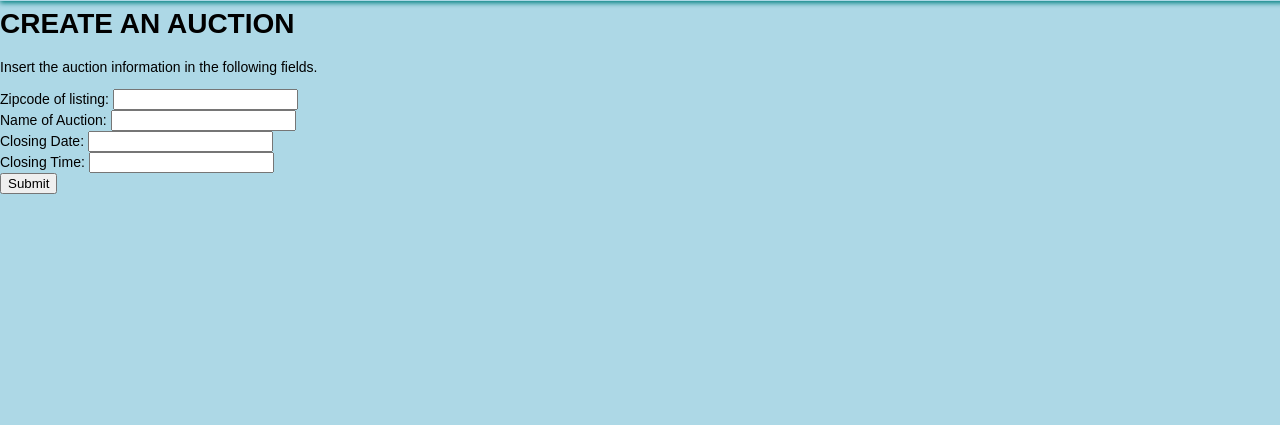
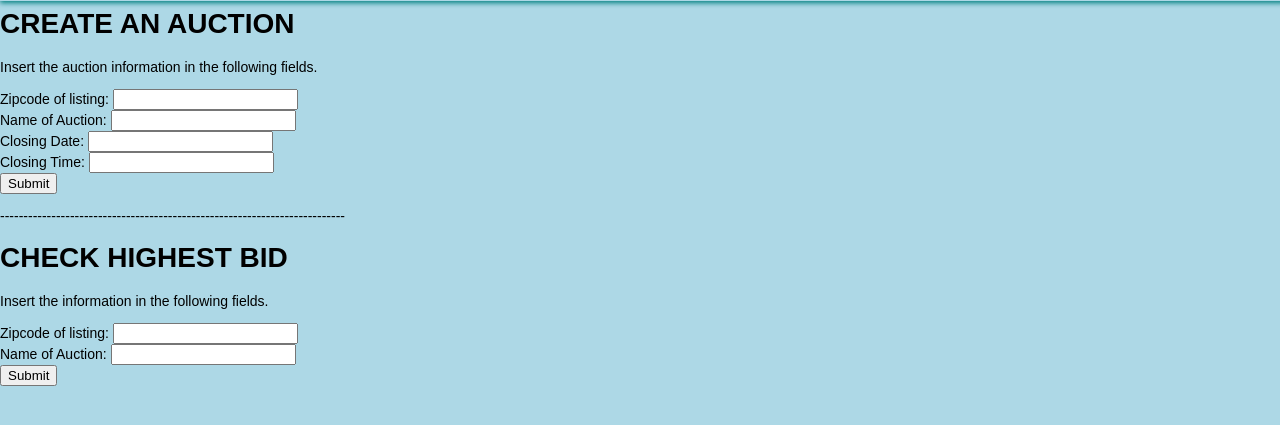
Before and after one commit to TheFuzzyUngulate/CPSC471-Frontend, a PHP site: page /auction-create.php in a window 1280 px wide. Shown: the part 59-484 px from the top of the page. Run offline with PHP 8.4, Linux system fonts and the light colour scheme.

Commit message:
Added check for maximum bid functionality

```diff
--- a/auction-create.php
+++ b/auction-create.php
@@ -39,6 +39,18 @@
 		<input type="submit">
 	</form>
 
+	<p>--------------------------------------------------------------------------</p>
+
+	<h1>CHECK HIGHEST BID</h1>
+	<p>Insert the information in the following fields.</p>
+
+	<form method='post' action='auction-create.php'>
+		Zipcode of listing: <input type="text" name="zipcode_check"><br>
+		Name of Auction: <input type="text" name="auction_name_check"><br>
+
+		<input type="submit">
+	</form>
+
 <?php
 	error_reporting(E_ALL);
 	ini_set("display_errors", 1);
@@ -71,6 +83,24 @@
 
 	echo "You have created an auction";
 
+	} else if(isset($_POST["zipcode_check"])) {
+		$zipcode_check = $_POST["zipcode_check"];
+		$auction_name_check = $_POST["auction_name_check"];
+
+		//auction biddings
+		$max1 = "SELECT MAX(A.Amount) AS Max_amount
+				FROM auction_biddings AS A
+				WHERE A.Zip_code='" . $zipcode_check ."' AND A.Auction_name='" . $auction_name_check ."'";
+
+		if(($result = mysqli_query($con,$max1)) == TRUE) {
+			$row = mysqli_fetch_assoc($result);
+			//echo $row["Name"];
+			$auction_max = $row["Max_amount"];
+			echo "The current maximum bid is ";
+			echo $auction_max;
+		} else {
+			die('Error: ' . mysqli_error($con));
+		}
 	}
 
 	mysqli_close($con);
```
